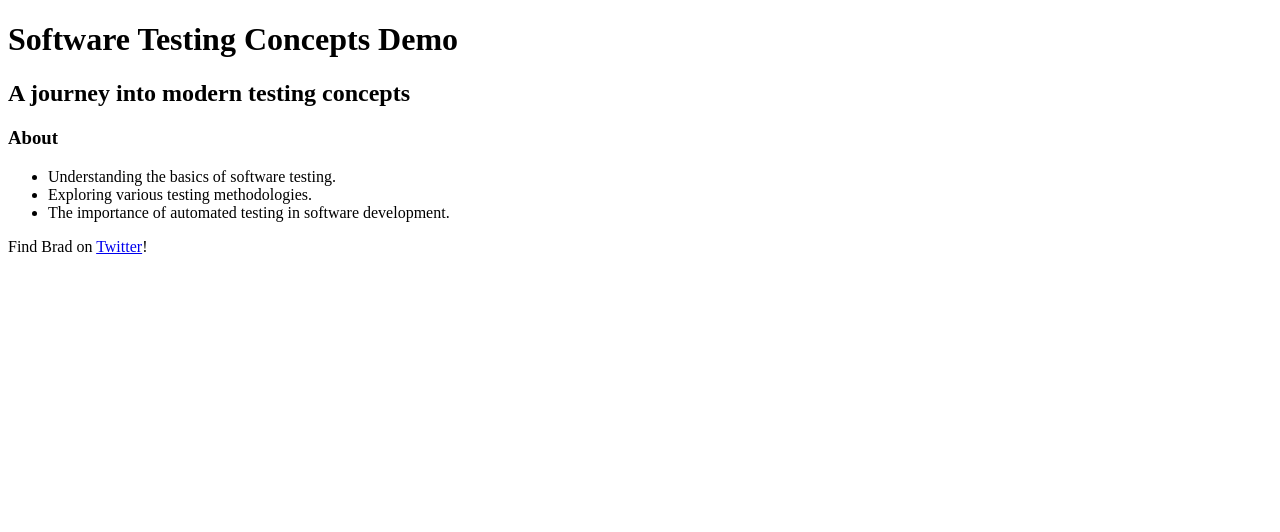
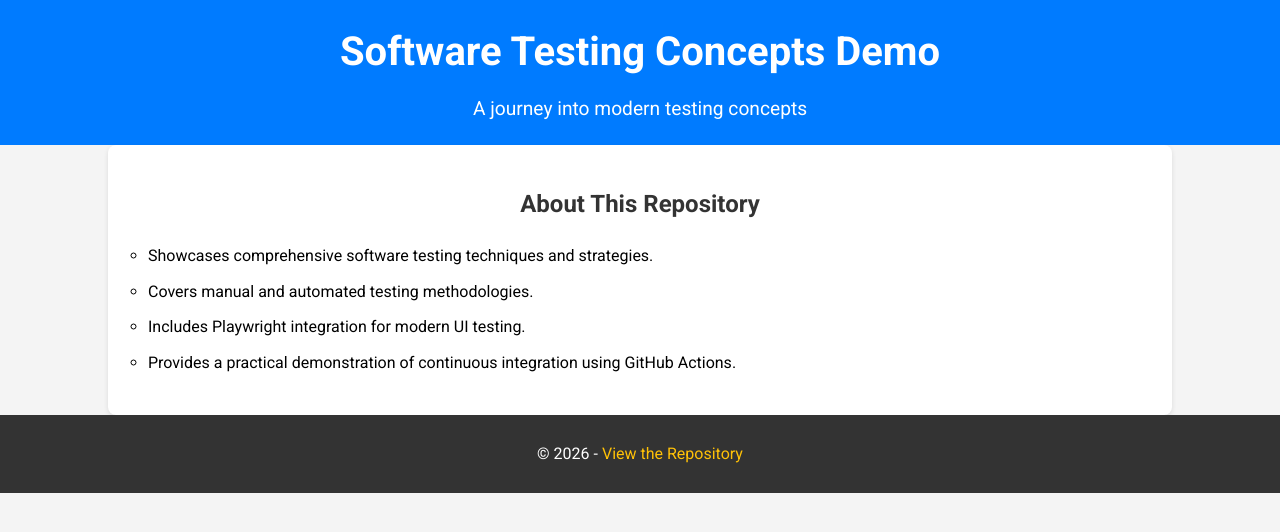
Before and after one commit to bg-playground/TestingDemo-02, a plain HTML site: page docs/index.html in a window 1280 px wide. Drawn offline with Linux system fonts and the light colour scheme.

Commit message:
Update index.html with new design and content

```diff
--- a/docs/index.html
+++ b/docs/index.html
@@ -4,20 +4,83 @@
     <meta charset="UTF-8">
     <meta name="viewport" content="width=device-width, initial-scale=1.0">
     <title>Software Testing Concepts Demo</title>
+    <link href="https://fonts.googleapis.com/css2?family=Roboto:wght@400;700&display=swap" rel="stylesheet">
+    <style>
+        body {
+            font-family: 'Roboto', sans-serif;
+            margin: 0;
+            padding: 0;
+            line-height: 1.6;
+            background-color: #f4f4f4;
+        }
+        header {
+            background-color: #007bff;
+            color: #fff;
+            padding: 20px 0;
+            text-align: center;
+        }
+        header h1 {
+            margin: 0;
+            font-size: 2.5em;
+        }
+        header p {
+            margin: 10px 0 0;
+            font-size: 1.2em;
+        }
+        .container {
+            width: 80%;
+            margin: auto;
+            overflow: hidden;
+            padding: 20px;
+            background: #ffffff;
+            box-shadow: 0 2px 5px rgba(0, 0, 0, 0.1);
+            border-radius: 8px;
+        }
+        .about {
+            margin: 20px 0;
+        }
+        .about h2 {
+            text-align: center;
+            color: #333;
+        }
+        .about ul {
+            list-style: circle;
+            margin: 10px 0 0 20px;
+            padding: 0;
+        }
+        .about li {
+            margin-bottom: 10px;
+        }
+        footer {
+            background: #333;
+            color: white;
+            padding: 10px 0;
+            text-align: center;
+        }
+        footer a {
+            color: #ffc107;
+            text-decoration: none;
+        }
+    </style>
 </head>
 <body>
-    <h1>Software Testing Concepts Demo</h1>
-    <h2>A journey into modern testing concepts</h2>
-    <section>
-        <h3>About</h3>
-        <ul>
-            <li>Understanding the basics of software testing.</li>
-            <li>Exploring various testing methodologies.</li>
-            <li>The importance of automated testing in software development.</li>
-        </ul>
-    </section>
+    <header>
+        <h1>Software Testing Concepts Demo</h1>
+        <p>A journey into modern testing concepts</p>
+    </header>
+    <div class="container">
+        <section class="about">
+            <h2>About This Repository</h2>
+            <ul>
+                <li>Showcases comprehensive software testing techniques and strategies.</li>
+                <li>Covers manual and automated testing methodologies.</li>
+                <li>Includes Playwright integration for modern UI testing.</li>
+                <li>Provides a practical demonstration of continuous integration using GitHub Actions.</li>
+            </ul>
+        </section>
+    </div>
     <footer>
-        <p>Find Brad on <a href="https://twitter.com/brad">Twitter</a>!</p>
+        <p>&copy; 2026 - <a href="https://github.com/bg-playground/TestingDemo-02">View the Repository</a></p>
     </footer>
 </body>
 </html>
```
